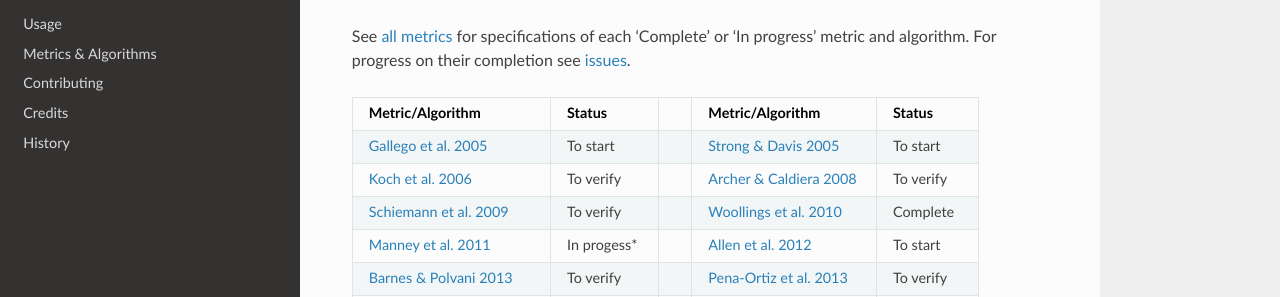
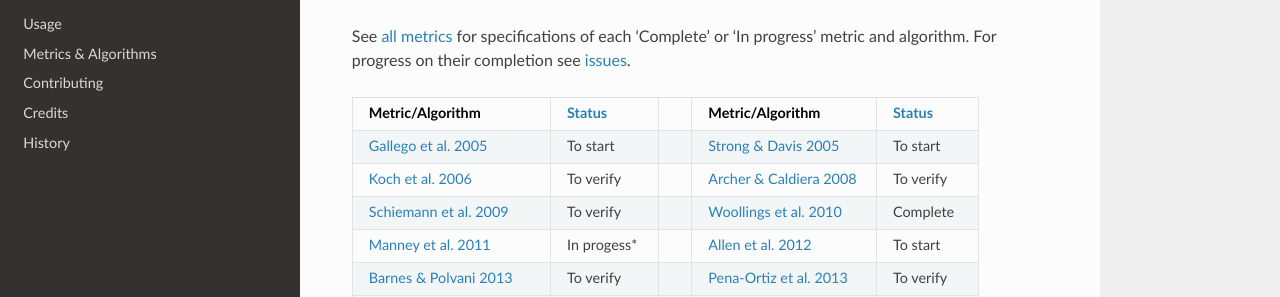
Before and after one commit to Thomasjkeel/jsmetrics, a Sphinx documentation site: the page built from docs/index.rst, in a window 1280 px wide and 900 px high, scrolled down 718 px. Shown: the part 153-450 px from the top of the window. Built offline with Sphinx 7.4.7 and the Read the Docs theme 2.0.0, drawn with Linux system fonts in a browser that asks for light colours; pages that are not in the unit, such as notebooks, are missing from menus.

```diff
--- a/README.rst
+++ b/README.rst
@@ -48,7 +48,7 @@ See `all metrics`_ for specifications of each 'Complete' or 'In progress' metric
    :widths: auto
 
    =============================================================================== ==============  ==  =============================================================================== ==============
-   Metric/Algorithm                                                                Status              Metric/Algorithm                                                                Status
+   Metric/Algorithm                                                                `Status`_           Metric/Algorithm                                                                `Status`_
    =============================================================================== ==============  ==  =============================================================================== ==============
    `Gallego et al. 2005 <http://link.springer.com/10.1007/s00382-005-0006-7>`_     To start            `Strong & Davis 2005 <http://doi.wiley.com/10.1029/2004GL022039>`_              To start
    `Koch et al. 2006 <https://onlinelibrary.wiley.com/doi/10.1002/joc.1255>`_      To verify           `Archer & Caldiera 2008 <http://doi.wiley.com/10.1029/2008GL033614>`_           To verify
--- a/docs/index.rst
+++ b/docs/index.rst
@@ -47,7 +47,7 @@ See `all metrics`_ for specifications of each 'Complete' or 'In progress' metric
    :widths: auto
 
    =============================================================================== ==============  ==  =============================================================================== ==============
-   Metric/Algorithm                                                                Status              Metric/Algorithm                                                                Status
+   Metric/Algorithm                                                                `Status`_           Metric/Algorithm                                                                `Status`_
    =============================================================================== ==============  ==  =============================================================================== ==============
    `Gallego et al. 2005 <http://link.springer.com/10.1007/s00382-005-0006-7>`_     To start            `Strong & Davis 2005 <http://doi.wiley.com/10.1029/2004GL022039>`_              To start
    `Koch et al. 2006 <https://onlinelibrary.wiley.com/doi/10.1002/joc.1255>`_      To verify           `Archer & Caldiera 2008 <http://doi.wiley.com/10.1029/2008GL033614>`_           To verify
```
Also changed, not shown: other parts of README.rst (+2 -0 lines), other parts of docs/index.rst (+4 -0 lines).
